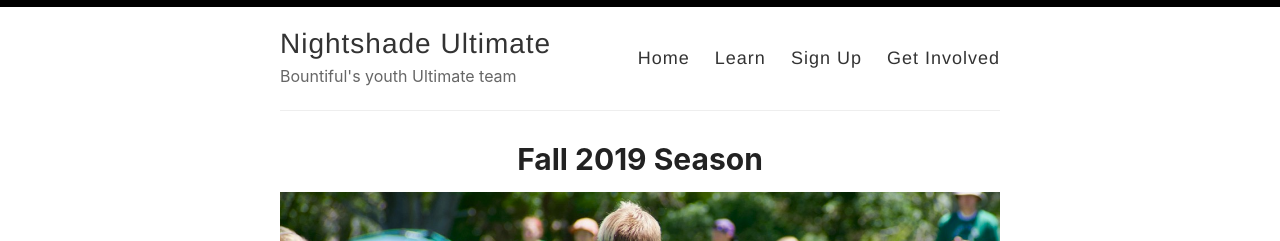
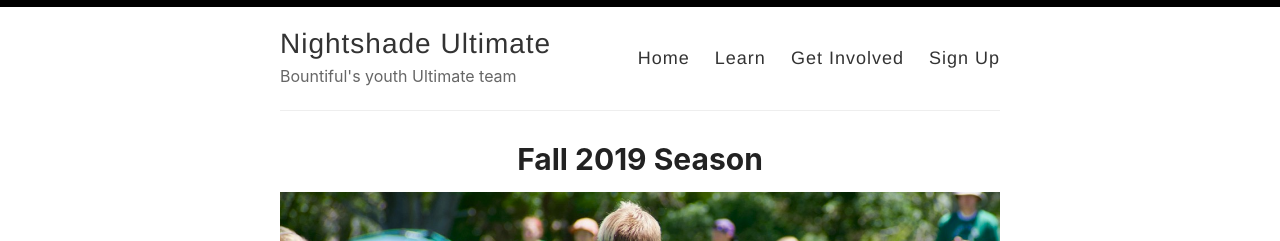
Before and after one commit to outerim/bountiful-ultimate, a Jekyll site: the page built from index.md, in a window 1280 px wide. Shown: the top 241 px of the page. Built offline with Jekyll 4.4.1, drawn with Linux system fonts in a browser that asks for light colours; part of the change alters nothing that is shown.

Commit message:
Reorder nav

```diff
--- a/_layouts/default.html
+++ b/_layouts/default.html
@@ -29,8 +29,8 @@
             <nav>
               <a href="{{ site.baseurl }}/">Home</a>
               <a href="{{ site.baseurl }}/learn">Learn</a>
+              <a href="{{ site.baseurl }}/get-involved">Get Involved</a>
               <a href="{{ site.baseurl }}/sign-up">Sign Up</a>
-              <a href="{{ site.baseurl }}/get-involved">Get Involved</a>
             </nav>
           </header>
         </div>
```
